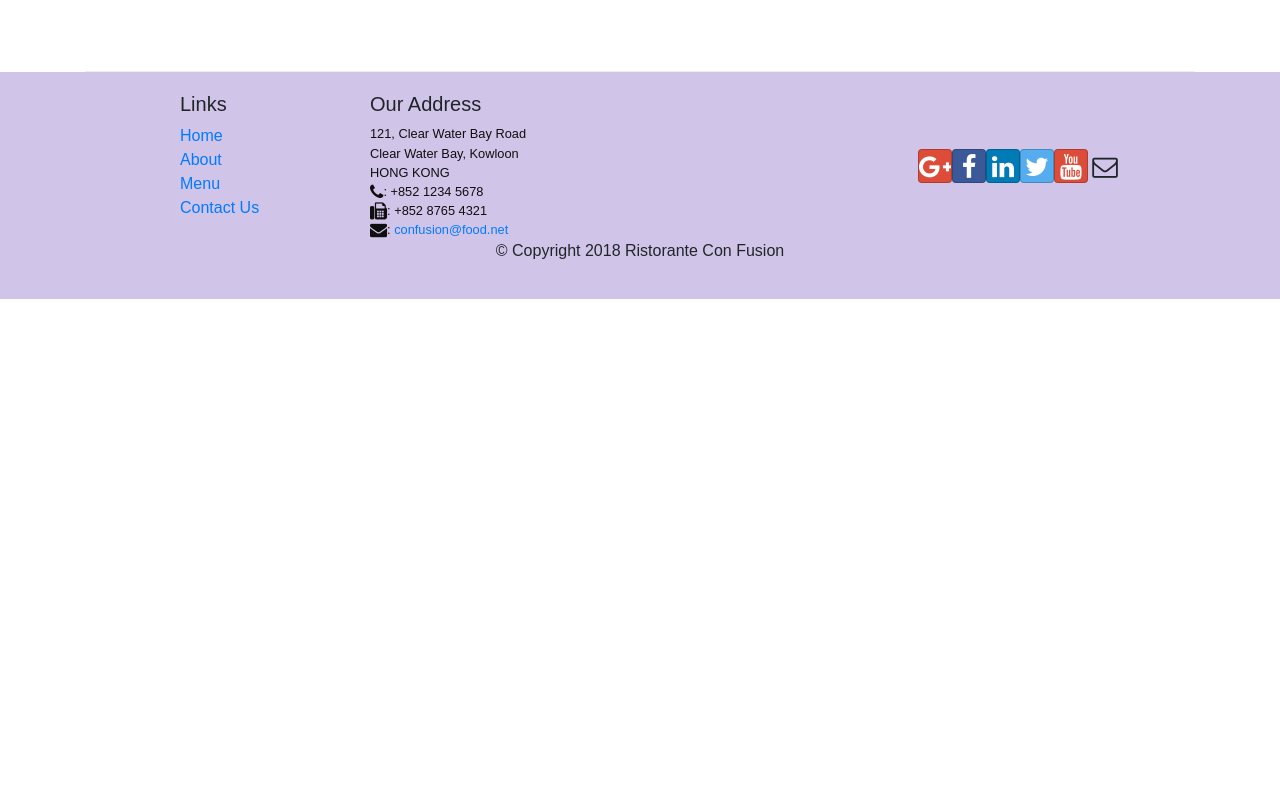
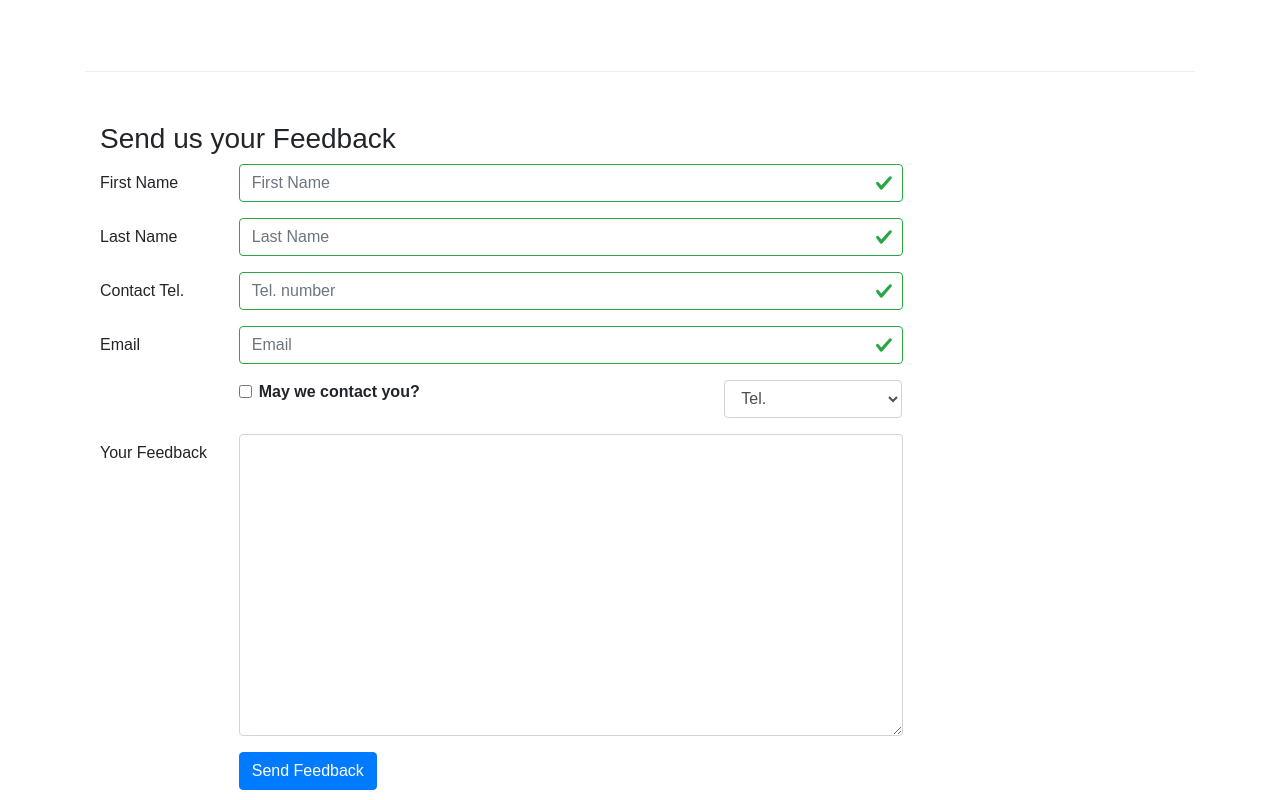
Before and after one commit to sarneijim/react, a React (Create React App) app in the folder confusion/: page /contactus in a window 1280 px wide. Shown: the part 800-1600 px from the top of the page. Before the commit the page ends 1099 px from the top, so only its background shows below. Built offline with nearby package versions, Linux system fonts and the light colour scheme.

Commit message:
controller form validation

```diff
--- a/confusion/src/components/AboutComponent.js
+++ b/confusion/src/components/AboutComponent.js
@@ -3,7 +3,6 @@
 import { Link } from 'react-router-dom';
 
 function RenderLeader({leader}) {
-    debugger;
     return(
       <div key={leader.id} className="col-12 mt-5">
         <Media tag="li">
--- a/confusion/src/components/ContactComponent.js
+++ b/confusion/src/components/ContactComponent.js
@@ -1,8 +1,83 @@
-import React from 'react';
-import { Breadcrumb, BreadcrumbItem } from 'reactstrap';
+import React, { Component } from 'react';
+import { Breadcrumb, BreadcrumbItem, Button, Form, FormGroup, Label, Input, Col, FormFeedback } from 'reactstrap';
 import { Link } from 'react-router-dom';
 
-function Contact(props) {
+class Contact extends Component {
+
+  constructor(props) {
+    super(props);
+
+    this.state = {
+      firstname: '',
+      lastname: '',
+      telnum: '',
+      email: '',
+      agree: false,
+      contactType: 'Tel.',
+      message: '',
+      touched: {
+        firstname: false,
+        lastname: false,
+        telnum: false,
+        email: false
+      }
+    };
+
+    this.handleInputChange = this.handleInputChange.bind(this);
+    this.handleSubmit = this.handleSubmit.bind(this);
+    this.handleBlur = this.handleBlur.bind(this);
+
+  }
+
+  handleInputChange(event) {
+    const target = event.target;
+    const value = target.type === 'checkbox' ? target.checked : target.value;
+    const name = target.name;
+
+    this.setState({
+      [name]: value
+    });
+  }
+  handleBlur = (field) => (evt) => {
+    this.setState({
+      touched: { ...this.state.touched, [field]: true },
+    });
+  }
+  validate(firstname, lastname, telnum, email) {
+    const errors = {
+      firstname: '',
+      lastname: '',
+      telnum: '',
+      email: ''
+    };
+
+    if (this.state.touched.firstname && firstname.length < 3)
+      errors.firstname = 'First Name should be >= 3 characters';
+    else if (this.state.touched.firstname && firstname.length > 10)
+      errors.firstname = 'First Name should be <= 10 characters';
+
+    if (this.state.touched.lastname && lastname.length < 3)
+      errors.lastname = 'Last Name should be >= 3 characters';
+    else if (this.state.touched.lastname && lastname.length > 10)
+      errors.lastname = 'Last Name should be <= 10 characters';
+
+    const reg = /^\d+$/;
+    if (this.state.touched.telnum && !reg.test(telnum))
+      errors.telnum = 'Tel. Number should contain only numbers';
+
+    if (this.state.touched.email && email.split('').filter(x => x === '@').length !== 1)
+      errors.email = 'Email should contain a @';
+
+    return errors;
+  }
+  handleSubmit(event) {
+    console.log('Current State is: ' + JSON.stringify(this.state));
+    alert('Current State is: ' + JSON.stringify(this.state));
+    event.preventDefault();
+  }
+
+  render() {
+    const errors = this.validate(this.state.firstname, this.state.lastname, this.state.telnum, this.state.email);
     return(
         <div className="container">
             <div className="row">
@@ -41,8 +116,108 @@
                     </div>
                 </div>
             </div>
+            <div className="row row-content">
+              <div className="col-12">
+                <h3>Send us your Feedback</h3>
+              </div>
+              <div className="col-12 col-md-9">
+                <Form onSubmit={this.handleSubmit}>
+
+                  <FormGroup row>
+                    <Label htmlFor="firstname" md={2}>First Name</Label>
+                    <Col md={10}>
+                      <Input type="text" id="firstname" name="firstname"
+                        placeholder="First Name"
+                        valid={errors.firstname === ''}
+                        invalid={errors.firstname !== ''}
+                        value={this.state.firstname}
+                        onBlur={this.handleBlur('firstname')}
+                        onChange={this.handleInputChange} />
+                      <FormFeedback>{errors.firstname}</FormFeedback>
+                    </Col>
+                  </FormGroup>
+                  <FormGroup row>
+                    <Label htmlFor="lastname" md={2}>Last Name</Label>
+                    <Col md={10}>
+                      <Input type="text" id="lastname" name="lastname"
+                        placeholder="Last Name"
+                        value={this.state.lastname}
+                        valid={errors.lastname === ''}
+                        invalid={errors.lastname !== ''}
+                        onBlur={this.handleBlur('lastname')}
+                        onChange={this.handleInputChange} />
+                      <FormFeedback>{errors.lasttname}</FormFeedback>
+                    </Col>
+                  </FormGroup>
+                  <FormGroup row>
+                    <Label htmlFor="telnum" md={2}>Contact Tel.</Label>
+                    <Col md={10}>
+                      <Input type="tel" id="telnum" name="telnum"
+                        placeholder="Tel. number"
+                        value={this.state.telnum}
+                        valid={errors.telnum === ''}
+                        invalid={errors.telnum !== ''}
+                        onBlur={this.handleBlur('telnum')}
+                        onChange={this.handleInputChange} />
+                      <FormFeedback>{errors.telnum}</FormFeedback>
+                    </Col>
+                  </FormGroup>
+                  <FormGroup row>
+                    <Label htmlFor="email" md={2}>Email</Label>
+                    <Col md={10}>
+                      <Input type="email" id="email" name="email"
+                        placeholder="Email"
+                        value={this.state.email}
+                        valid={errors.email === ''}
+                        invalid={errors.email !== ''}
+                        onBlur={this.handleBlur('email')}
+                        onChange={this.handleInputChange} />
+                      <FormFeedback>{errors.email}</FormFeedback>
+                    </Col>
+                  </FormGroup>
+                    <FormGroup row>
+                        <Col md={{size: 6, offset: 2}}>
+                            <FormGroup check>
+                                <Label check>
+                                  <Input type="checkbox"
+                                    name="agree"
+                                    checked={this.state.agree}
+                                    onChange={this.handleInputChange} /> {' '}
+                                  <strong>May we contact you?</strong>
+                                </Label>
+                            </FormGroup>
+                        </Col>
+                        <Col md={{size: 3, offset: 1}}>
+                          <Input type="select" name="contactType"
+                              value={this.state.contactType}
+                              onChange={this.handleInputChange}>
+                            <option>Tel.</option>
+                            <option>Email</option>
+                          </Input>
+                        </Col>
+                    </FormGroup>
+                    <FormGroup row>
+                      <Label htmlFor="message" md={2}>Your Feedback</Label>
+                      <Col md={10}>
+                        <Input type="textarea" id="message" name="message"
+                            rows="12"
+                            value={this.state.message}
+                            onChange={this.handleInputChange}></Input>
+                      </Col>
+                    </FormGroup>
+                    <FormGroup row>
+                      <Col md={{size: 10, offset: 2}}>
+                        <Button type="submit" color="primary">
+                            Send Feedback
+                        </Button>
+                      </Col>
+                    </FormGroup>
+                  </Form>
+                </div>
+              </div>
         </div>
     );
+  }
 }
 
 export default Contact;
--- a/confusion/src/components/DishdetailComponent.js
+++ b/confusion/src/components/DishdetailComponent.js
@@ -15,13 +15,7 @@
       </Card>
   );
 }
-function RenderTitle() {
-  return (
-    <h2>
-      Comments
-    </h2>
-  );
-}
+
 function RenderComments({comments}) {
   return (
     comments.map(comment => {
@@ -58,6 +52,9 @@
               <RenderDish dish={props.dish} />
           </div>
           <div className="col-12 col-md-5 m-1">
+              <h2>
+                Comments
+              </h2>
               <RenderComments comments={props.comments} />
           </div>
         </div>
```
